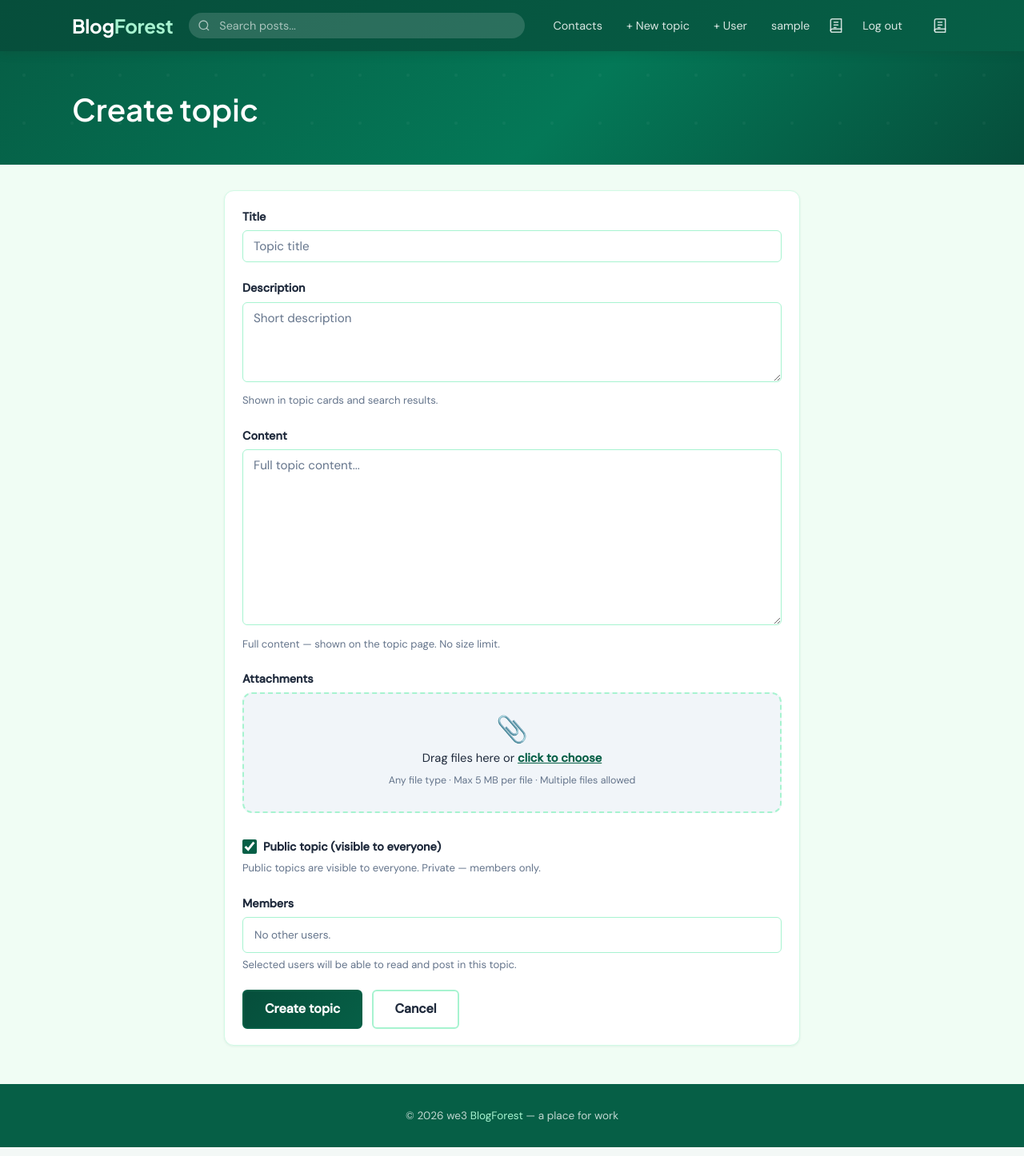
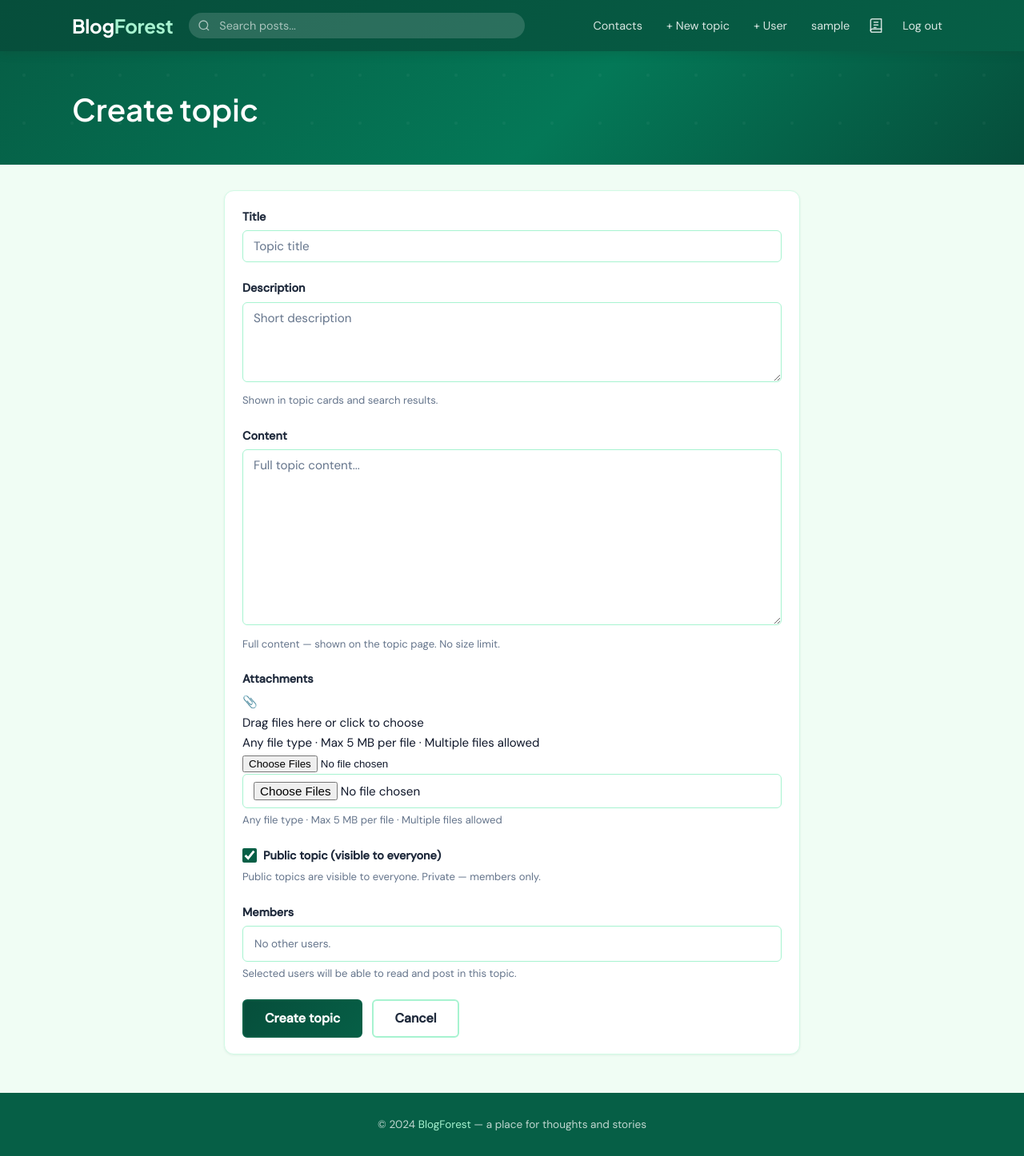
Before and after one commit to PvlKr16/Blogforest, a Django app: page /blogs/create/ in a window 1280 px wide. Shown: the whole page at 80% size. Run offline with Django 4.2, Linux system fonts and the light colour scheme; the visitor is signed in with stand-in values (Sample User, id 1); data comes from the database, SQL or seed files in the repository; data that the repository does not hold is empty.

Commit message:
layouts fixed

```diff
--- a/blogapp/static/blogapp/css/main.css
+++ b/blogapp/static/blogapp/css/main.css
@@ -874,6 +874,13 @@ textarea.form-control { resize: vertical; min-height: 100px; }
 .mb-0       { margin-bottom: 0; }
 .w-full     { width: 100%; }
 
+/* ── Members mobile block ────────────────────────────────────── */
+.members-mobile { display: none; }
+
+@media (max-width: 900px) {
+  .members-mobile { display: block; margin-top: 28px; }
+}
+
 /* ── Responsive ──────────────────────────────────────────────── */
 @media (max-width: 900px) {
   .content-grid {
@@ -950,6 +957,14 @@ textarea.form-control { resize: vertical; min-height: 100px; }
     text-align: center;
     padding: 9px 20px;
   }
+
+  /* Hero — compact on mobile */
+  .page-hero {
+    padding: 22px 0 18px;
+  }
+  .page-hero h1 { margin-bottom: 4px; }
+
+  /* Scroll icon: controlled by nav-scroll-btn-desktop / nav-scroll-btn-mobile classes */
 }
 
 @media (max-width: 420px) {
@@ -1131,6 +1146,14 @@ textarea.form-control { resize: vertical; min-height: 100px; }
 .profile-info-value { color: var(--text-primary); }
 
 /* ── Notification scroll icon ────────────────────────────────── */
+/* Desktop icon (.nav-scroll-btn-desktop) visible in nav on wide screens */
+/* Mobile icon (.nav-scroll-btn-mobile) visible between search and burger */
+.nav-scroll-btn.nav-scroll-btn-mobile { display: none; }
+@media (max-width: 680px) {
+  .nav-scroll-btn.nav-scroll-btn-desktop { display: none !important; }
+  .nav-scroll-btn.nav-scroll-btn-mobile  { display: inline-flex; }
+}
+
 .nav-scroll-btn {
   position: relative;
   display: inline-flex;
@@ -1208,80 +1231,3 @@ textarea.form-control { resize: vertical; min-height: 100px; }
   overflow: hidden;
   margin: 0;
 }
-
-/* ── Drag & Drop file zone ───────────────────────────────────── */
-.dropzone {
-  position: relative;
-  border: 2px dashed var(--border);
-  border-radius: var(--radius-md);
-  padding: 28px 20px;
-  text-align: center;
-  background: var(--stone-mist);
-  cursor: pointer;
-  transition: border-color .18s, background .18s;
-}
-.dropzone:hover,
-.dropzone.drag-over {
-  border-color: var(--green-soft);
-  background: var(--green-mist);
-}
-.dropzone.drag-over { border-style: solid; }
-.dropzone-icon { font-size: 2rem; margin-bottom: 8px; line-height: 1; }
-.dropzone-text { font-size: .92rem; color: var(--text-secondary); margin-bottom: 4px; }
-.dropzone-link { color: var(--green-deep); font-weight: 600; text-decoration: underline; }
-.dropzone-hint { font-size: .78rem; color: var(--text-muted); }
-.dropzone-input {
-  position: absolute;
-  inset: 0;
-  width: 100%;
-  height: 100%;
-  opacity: 0;
-  cursor: pointer;
-}
-
-/* File list below dropzone */
-.dropzone-file-list {
-  margin-top: 10px;
-  display: flex;
-  flex-direction: column;
-  gap: 6px;
-}
-.dropzone-file-item {
-  display: flex;
-  align-items: center;
-  gap: 8px;
-  padding: 6px 10px;
-  background: var(--surface-card);
-  border: 1px solid var(--border-light);
-  border-radius: var(--radius-sm);
-  font-size: .84rem;
-}
-.dropzone-file-item-name {
-  flex: 1;
-  overflow: hidden;
-  text-overflow: ellipsis;
-  white-space: nowrap;
-  color: var(--text-primary);
-}
-.dropzone-file-item-size { color: var(--text-muted); flex-shrink: 0; }
-.dropzone-file-item-err { color: #c0392b; flex-shrink: 0; font-size: .78rem; }
-.dropzone-file-item-remove {
-  background: none;
-  border: none;
-  cursor: pointer;
-  color: var(--text-muted);
-  font-size: 1rem;
-  line-height: 1;
-  padding: 0 2px;
-  flex-shrink: 0;
-  transition: color .15s;
-}
-.dropzone-file-item-remove:hover { color: #c0392b; }
-
-/* Dropzone visibility: desktop-only for drag&drop, mobile gets plain input */
-.dropzone-mobile { display: none; }
-
-@media (max-width: 680px) {
-  .dropzone-desktop { display: none !important; }
-  .dropzone-mobile { display: block; }
-}
--- a/blogapp/templates/blogapp/base.html
+++ b/blogapp/templates/blogapp/base.html
@@ -86,8 +86,8 @@
           <a href="{% url 'register' %}" class="nav-link">+ User</a>
           {% endif %}
           <a href="{% url 'profile' user.username %}" class="nav-link">{{ user.username }}</a>
-          <!-- Parchment scroll: unread topics notification -->
-          <a href="{% url 'unread_blogs' %}" class="nav-scroll-btn" title="Unread topics" aria-label="Unread topics">
+          <!-- Scroll icon: desktop only, hidden on mobile via CSS -->
+          <a href="{% url 'unread_blogs' %}" class="nav-scroll-btn nav-scroll-btn-desktop" title="Unread topics" aria-label="Unread topics">
             <svg width="20" height="20" viewBox="0 0 24 24" fill="none"
                  stroke="currentColor" stroke-width="1.8" stroke-linecap="round" stroke-linejoin="round">
               <path d="M4 19.5A2.5 2.5 0 0 1 6.5 17H20"/>
@@ -105,6 +105,7 @@
       </nav>
 
       {% if user.is_authenticated %}
+      <!-- Scroll icon visible only on mobile, between search and burger -->
       <a href="{% url 'unread_blogs' %}" class="nav-scroll-btn nav-scroll-btn-mobile" title="Unread topics" aria-label="Unread topics">
         <svg width="20" height="20" viewBox="0 0 24 24" fill="none"
              stroke="currentColor" stroke-width="1.8" stroke-linecap="round" stroke-linejoin="round">
@@ -143,7 +144,7 @@
   <!-- ── Footer ── -->
   <footer class="site-footer">
     <div class="container">
-      <p>&copy; 2026 we3 <a href="{% url 'home' %}">BlogForest</a> &mdash; a place for work</p>
+      <p>&copy; 2024 <a href="{% url 'home' %}">BlogForest</a> &mdash; a place for thoughts and stories</p>
     </div>
   </footer>
 
--- a/blogapp/views.py
+++ b/blogapp/views.py
@@ -344,10 +344,11 @@ def blog_remove_member(request, pk, user_id):
     # Only the member themselves can remove themselves from a topic
     if request.user == target:
         blog.members.remove(target)
-        messages.success(request, f'You have been removed from "{blog.title}".')
+        messages.success(request, f'You have left "{blog.title}".')
+        return redirect('home')
     else:
         messages.error(request, 'You can only remove yourself from a topic.')
-    return redirect('blog_detail', pk=blog.pk)
+        return redirect('blog_detail', pk=blog.pk)
 
 
 # ─── Posts ───────────────────────────────────────────────────────────────────
```
